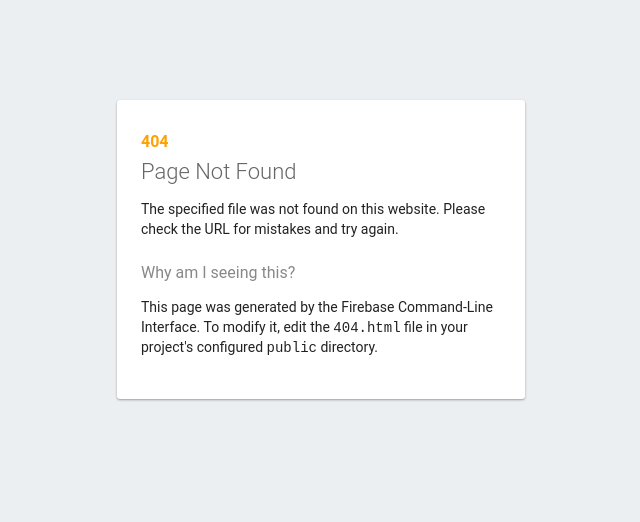
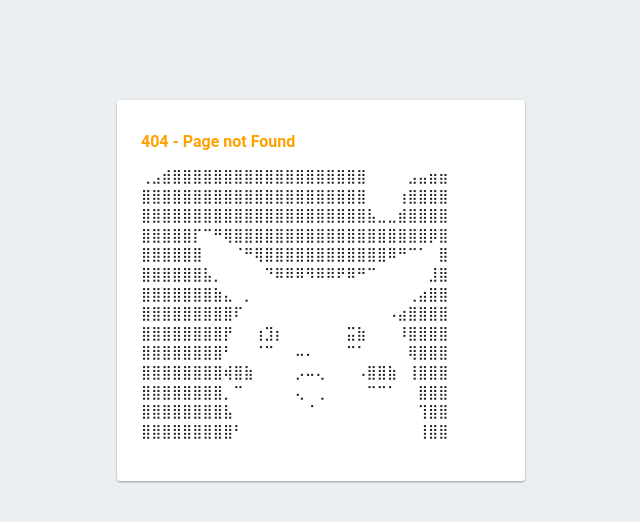
Before and after one commit to chrislif/TsundrakiStudio, a plain HTML site: page public/404.html in a window 1280 px wide. Shown: the whole page, without its empty margins (319-959 px from the left). Drawn offline with Linux system fonts and the light colour scheme.

Commit message:
added a proper 404 message

```diff
--- a/public/404.html
+++ b/public/404.html
@@ -3,7 +3,7 @@
   <head>
     <meta charset="utf-8">
     <meta name="viewport" content="width=device-width, initial-scale=1">
-    <title>Page Not Found</title>
+    <title>Uh oh... Error: 404</title>
 
     <style media="screen">
       body { background: #ECEFF1; color: rgba(0,0,0,0.87); font-family: Roboto, Helvetica, Arial, sans-serif; margin: 0; padding: 0; }
@@ -23,11 +23,23 @@
   </head>
   <body>
     <div id="message">
-      <h2>404</h2>
-      <h1>Page Not Found</h1>
-      <p>The specified file was not found on this website. Please check the URL for mistakes and try again.</p>
-      <h3>Why am I seeing this?</h3>
-      <p>This page was generated by the Firebase Command-Line Interface. To modify it, edit the <code>404.html</code> file in your project's configured <code>public</code> directory.</p>
-    </div>
+      <h2>404 - Page not Found</h2>
+      <p>
+        ⢀⣠⣾⣿⣿⣿⣿⣿⣿⣿⣿⣿⣿⣿⣿⣿⣿⣿⣿⣿⣿⣿⠀⠀⠀⠀⣠⣤⣶⣶
+        ⣿⣿⣿⣿⣿⣿⣿⣿⣿⣿⣿⣿⣿⣿⣿⣿⣿⣿⣿⣿⣿⣿⠀⠀⠀⢰⣿⣿⣿⣿
+        ⣿⣿⣿⣿⣿⣿⣿⣿⣿⣿⣿⣿⣿⣿⣿⣿⣿⣿⣿⣿⣿⣿⣧⣀⣀⣾⣿⣿⣿⣿
+        ⣿⣿⣿⣿⣿⡏⠉⠛⢿⣿⣿⣿⣿⣿⣿⣿⣿⣿⣿⣿⣿⣿⣿⣿⣿⣿⣿⣿⡿⣿
+        ⣿⣿⣿⣿⣿⣿⠀⠀⠀⠈⠛⢿⣿⣿⣿⣿⣿⣿⣿⣿⣿⣿⣿⣿⠿⠛⠉⠁⠀⣿
+        ⣿⣿⣿⣿⣿⣿⣧⡀⠀⠀⠀⠀⠙⠿⠿⠿⠻⠿⠿⠟⠿⠛⠉⠀⠀⠀⠀⠀⣸⣿
+        ⣿⣿⣿⣿⣿⣿⣿⣷⣄⠀⡀⠀⠀⠀⠀⠀⠀⠀⠀⠀⠀⠀⠀⠀⠀⠀⢀⣴⣿⣿
+        ⣿⣿⣿⣿⣿⣿⣿⣿⣿⠏⠀⠀⠀⠀⠀⠀⠀⠀⠀⠀⠀⠀⠀⠀⠠⣴⣿⣿⣿⣿
+        ⣿⣿⣿⣿⣿⣿⣿⣿⡟⠀⠀⢰⣹⡆⠀⠀⠀⠀⠀⠀⣭⣷⠀⠀⠀⠸⣿⣿⣿⣿
+        ⣿⣿⣿⣿⣿⣿⣿⣿⠃⠀⠀⠈⠉⠀⠀⠤⠄⠀⠀⠀⠉⠁⠀⠀⠀⠀⢿⣿⣿⣿
+        ⣿⣿⣿⣿⣿⣿⣿⣿⢾⣿⣷⠀⠀⠀⠀⡠⠤⢄⠀⠀⠀⠠⣿⣿⣷⠀⢸⣿⣿⣿
+        ⣿⣿⣿⣿⣿⣿⣿⣿⡀⠉⠀⠀⠀⠀⠀⢄⠀⢀⠀⠀⠀⠀⠉⠉⠁⠀⠀⣿⣿⣿
+        ⣿⣿⣿⣿⣿⣿⣿⣿⣧⠀⠀⠀⠀⠀⠀⠀⠈⠀⠀⠀⠀⠀⠀⠀⠀⠀⠀⢹⣿⣿
+        ⣿⣿⣿⣿⣿⣿⣿⣿⣿⠃⠀⠀⠀⠀⠀⠀⠀⠀⠀⠀⠀⠀⠀⠀⠀⠀⠀⢸⣿⣿
+        </p>
+      </div>
   </body>
 </html>
```
